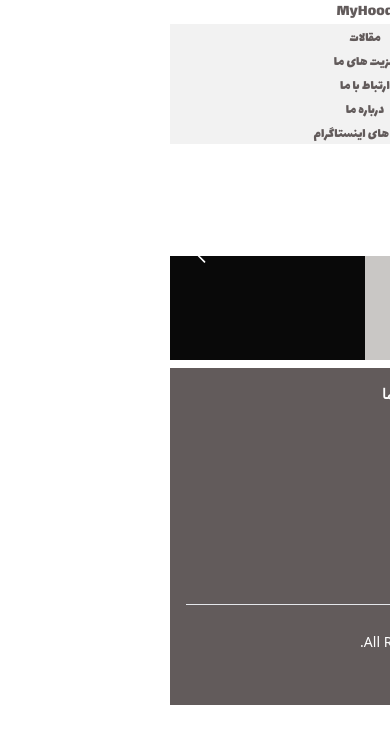
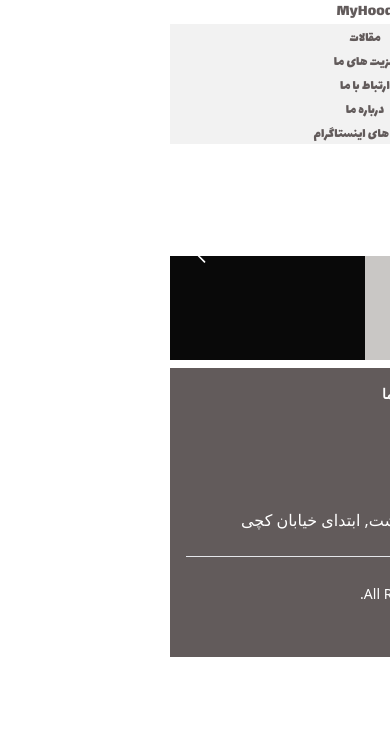
Before and after one commit to Parsa361/MyHood, a Nuxt app: page / in a window 390 px wide. Shown: the top 744 px of the page. Built offline with nearby package versions, Linux system fonts and the light colour scheme.

Commit message:
delete useless classes

```diff
--- a/components/FooterCom.vue
+++ b/components/FooterCom.vue
@@ -1,10 +1,10 @@
 <template>
     <!-- footer bg -->
-    <footer class="p-4 bg-textGray sm:p-6 dark:bg-gray-900">
+    <footer class="p-4 bg-textGray sm:p-6 dark:bg-gray-900 text-[0.5rem] sm:text-[1rem]">
         <!-- Container -->
-        <div class="container mx-auto md:flex md:justify-start">
+        <div class="container mx-auto items-center sm:flex sm:justify-start">
             <!-- Addresses and phone numbers -->
-            <div class="grid grid-cols-2 gap-8 sm:gap-6 sm:grid-cols-3">
+            <div>
                 <div>
                     <h2 class="mb-6 text-sm font-semibold text-white uppercase dark:text-white">آدرس ها و مسیر ارتباط با
                         ما</h2>
@@ -71,6 +71,9 @@
 <style>
 footer {
     bottom: 0;
+    left: 0;
+    right: 0;
+    position:relative;
 }
 </style>
 
```
